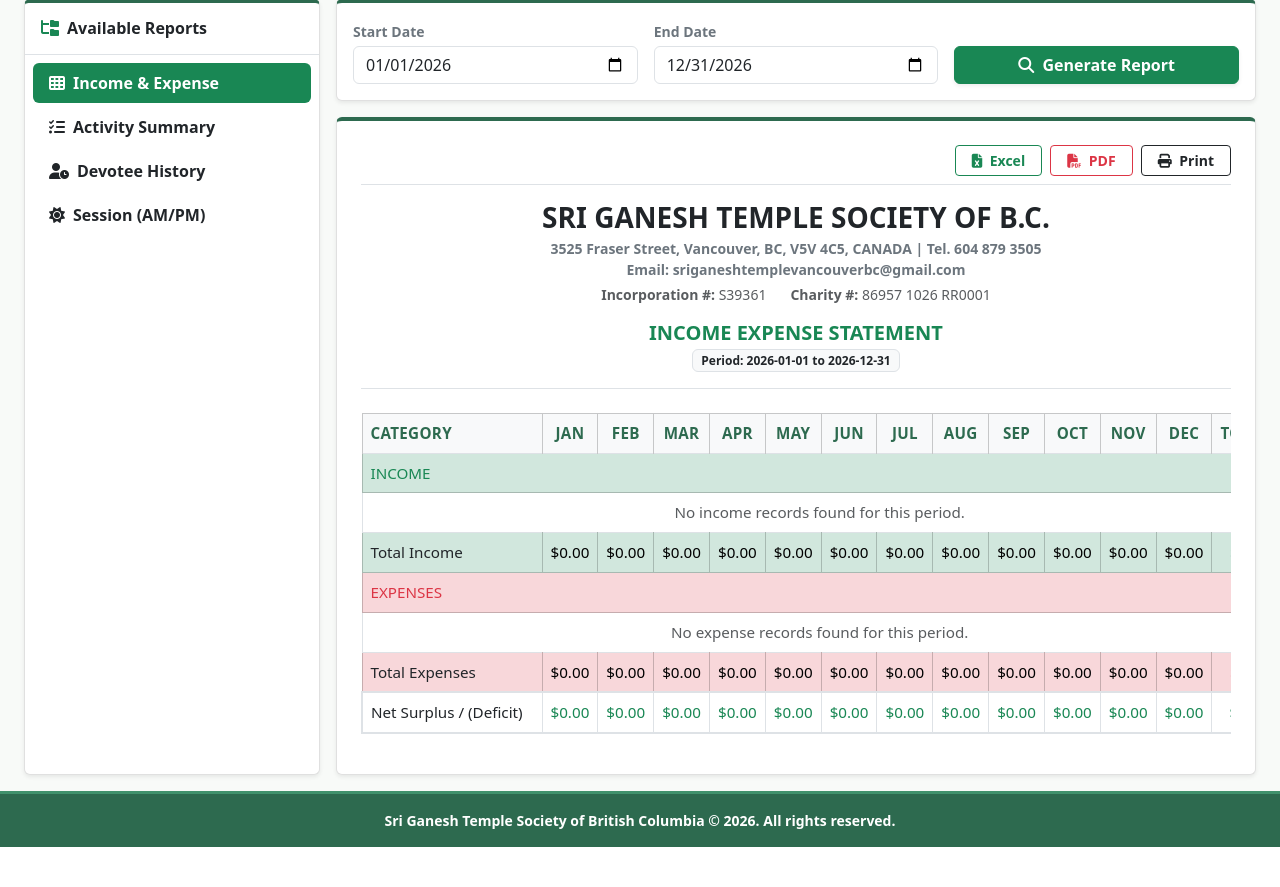
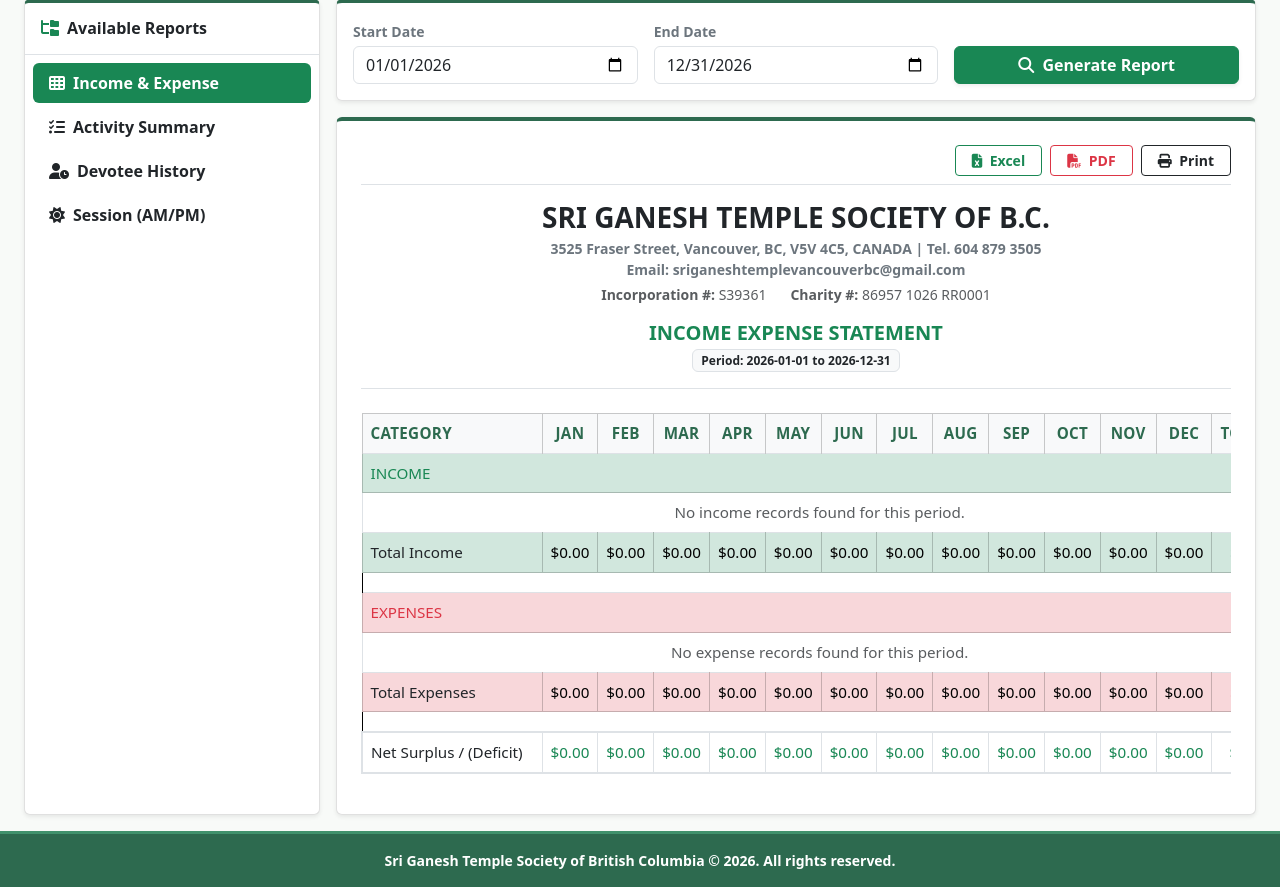
Before and after one commit to sabasivakumaran-hash/daily-sync-app, a Flask app: page /reports in a window 1280 px wide. Shown: the part 205-1092 px from the top of the page. Before the commit the page ends 1052 px from the top, so only its background shows below. Run offline with Flask 3, Linux system fonts and the light colour scheme; data that the repository does not hold is empty; some libraries are stand-ins or nearby versions.

Commit message:
Style: Add spacing rows between summary blocks in Income Expense report

```diff
--- a/templates/reports.html
+++ b/templates/reports.html
@@ -106,8 +106,8 @@
                                     <th scope="col" class="fw-bold bg-light" style="width: 100px;">Total</th>
                                 </tr>
                             </thead>
-                            <tbody>
-                                <!-- INCOME SECTION -->
+                            <tbody class="border-top-0">
+                                <!-- INCOME SECTION HEADER -->
                                 <tr class="table-success border-top">
                                     <td colspan="14" class="fw-bold text-success text-uppercase">Income</td>
                                 </tr>
@@ -137,7 +137,10 @@
                                     <td class="text-end text-success fs-6">${{ "%.2f"|format(grand_total_income) }}</td>
                                 </tr>
 
-                                <!-- EXPENSES SECTION -->
+                                <!-- BLANK SPACING BETWEEN TOTAL INCOME AND EXPENSES -->
+                                <tr class="border-0"><td colspan="14" style="height: 1.25rem; background-color: #ffffff;"></td></tr>
+
+                                <!-- EXPENSES SECTION HEADER -->
                                 <tr class="table-danger border-top">
                                     <td colspan="14" class="fw-bold text-danger text-uppercase">Expenses</td>
                                 </tr>
@@ -166,6 +169,9 @@
                                     {% endfor %}
                                     <td class="text-end text-danger fs-6">${{ "%.2f"|format(grand_total_expense) }}</td>
                                 </tr>
+
+                                <!-- BLANK SPACING BETWEEN TOTAL EXPENSES AND NET SURPLUS -->
+                                <tr class="border-0"><td colspan="14" style="height: 1.25rem; background-color: #ffffff;"></td></tr>
 
                                 <!-- NET SURPLUS / DEFICIT ROW -->
                                 <tr class="fw-bold border-top border-bottom border-2 {% if net_grand_total >= 0 %}table-success-subtle{% else %}table-danger-subtle{% endif %}">
```
